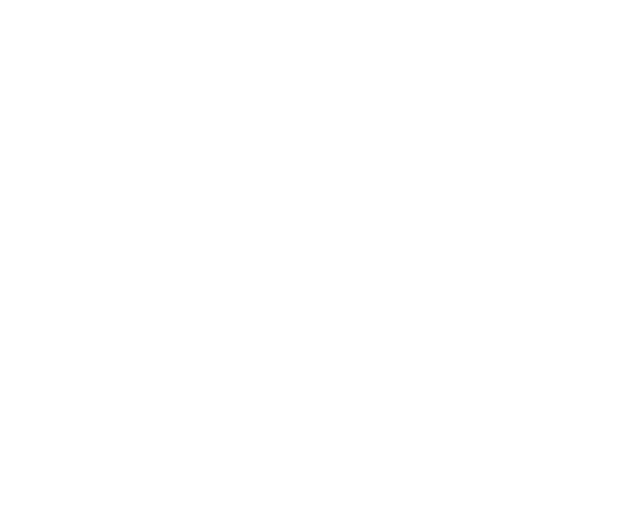
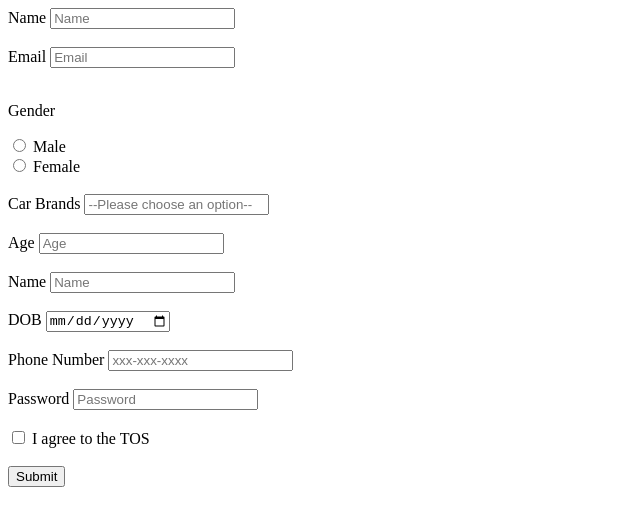
Before and after one commit to acciojob/signup-form-car-writ-0924, a website: page main.html in a window 1280 px wide. Shown: the whole page, without its empty margins (0-640 px from the left). Drawn offline with Linux system fonts and the light colour scheme.

Commit message:
created a submission

```diff
--- a/main.html
+++ b/main.html
@@ -8,6 +8,55 @@
 
 <body>
 	<!-- the entire body must be written by student -->
+	<form method="post">
+		<label for="name">Name</label>
+		<input type="text" id="name" placeholder="Name" required>
+		<br><br>
+
+		<label for="email">Email</label>
+		<input type="email" id="email" placeholder="Email" required>
+		<br><br>
+
+		<p>Gender</p>
+		<input type="radio" id="gender_m"  name="Gender" value="Male">
+		<label for="gender_m">Male</label><br>
+
+		<input type="radio" id="gender_f" name="Gender" value="Female">
+		<label for="gender_f">Female</label>
+
+		<br><br>
+
+		<label for="cars">Car Brands</label>
+		<input type="select" id="cars" placeholder="--Please choose an option--" required>
+		<br><br>
+
+		<label for="age">Age</label>
+		<input type="number" id="age" placeholder="Age" required>
+		<br><br>
+
+		<label for="name">Name</label>
+		<input type="text" id="name" placeholder="Name" required>
+		<br><br>
+
+		<label for="dob">DOB</label>
+		<input type="date" id="dob" required>
+		<br><br>
+
+		<label for="tel">Phone Number</label>
+		<input type="tel" id="tel" placeholder="xxx-xxx-xxxx">
+		<br><br>
+
+		<label for="password">Password</label>
+		<input type="password" id="password" placeholder="Password" required>
+		<br><br>
+
+		<input type="checkbox" id="tos" required>
+		<label for="tos">I agree to the TOS</label>
+
+		<br><br>
+		<button type="submit">Submit</button>
+
+	</form>
     <script type="text/javascript" src="./script.js">
 </script>
 
```
